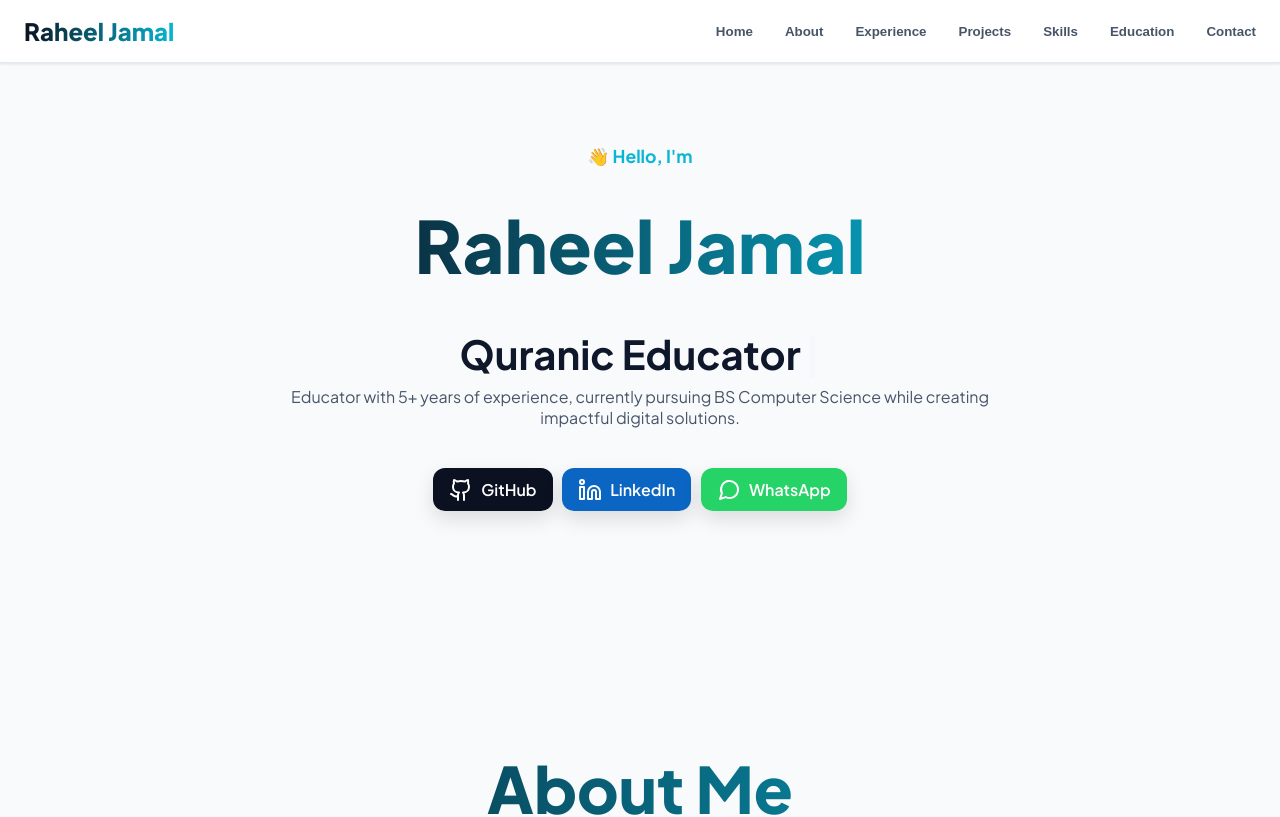
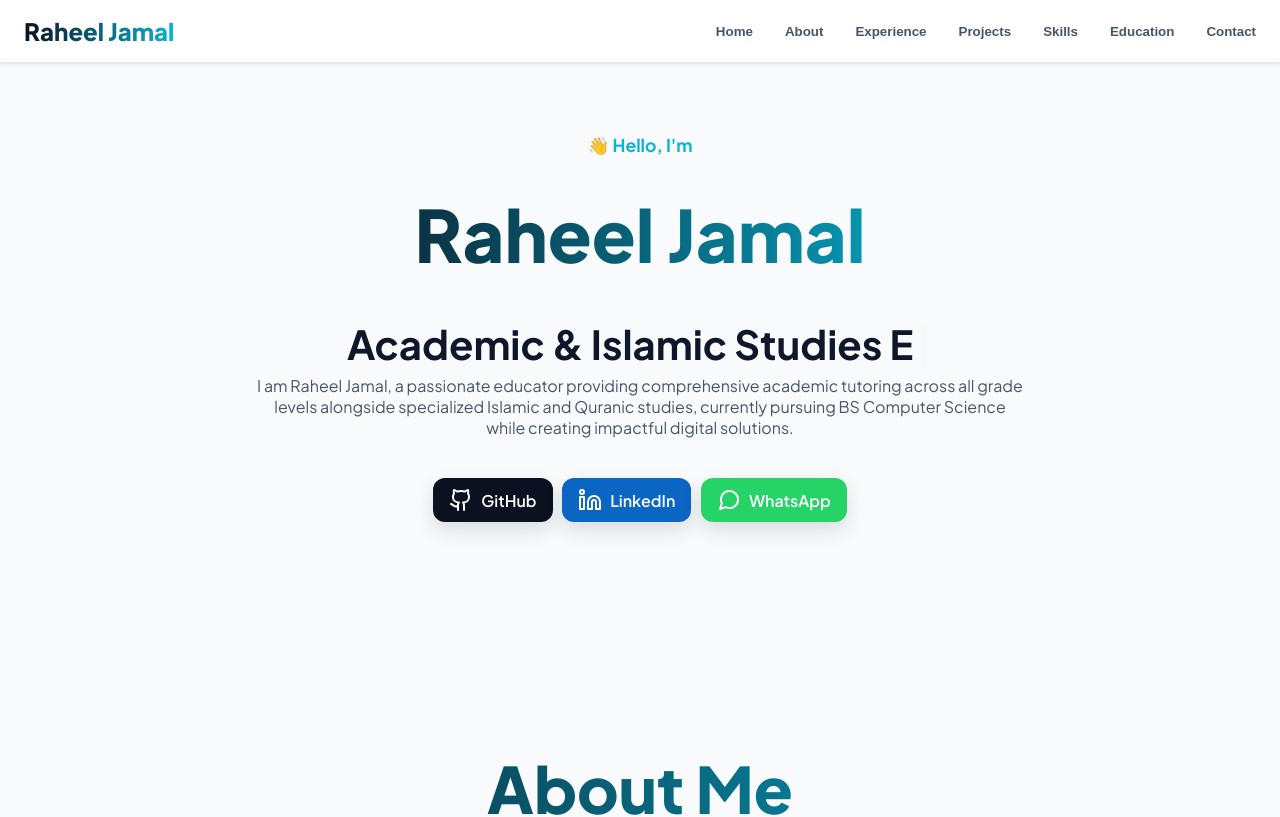
Before and after one commit to Raheelshah045/Portfolio, a React (Create React App) app: page / in a window 1280 px wide. Shown: the top 817 px of the page. Built offline with nearby package versions, Linux system fonts and the light colour scheme; the HTML template or start-up script is replaced by a standard one.

Commit message:
feat: add Ahmed Wood Art project and update educator content

```diff
--- a/src/data/info.js
+++ b/src/data/info.js
@@ -1,7 +1,7 @@
 export const INFO = {
   name: "Raheel Jamal",
-  roles: ["Web Developer", "Quranic Educator", "Graphic Designer", "SEO Specialist"],
-  bio: "Educator with 5+ years of experience, currently pursuing BS Computer Science while creating impactful digital solutions.",
+  roles: ["Web Developer", "Academic & Islamic Studies Educator", "Graphic Designer", "SEO Specialist"],
+  bio: "I am Raheel Jamal, a passionate educator providing comprehensive academic tutoring across all grade levels alongside specialized Islamic and Quranic studies, currently pursuing BS Computer Science while creating impactful digital solutions.",
   email: "syedraheelshah0318@gmail.com",
   phone: "+923110338480",
   links: {
@@ -127,11 +127,19 @@ export const PROJ = [
     tags: ["Premiere Pro", "After Effects", "Editing"],
     link: "https://youtu.be/MF8Vlu7qRvw?si=3sB3VQ_A0bZXsKxx",
     github: "https://github.com/Raheelshah045"
+  },
+  {
+    title: "Ahmed Wood Art",
+    desc: "A premium woodwork & bespoke furniture brand website for Karachi's leading carpentry studio — featuring custom kitchen cabinets, wardrobes, and interior design showcases with a luxurious Next.js UI.",
+    img: "/woodart-preview.png",
+    tags: ["Next.js", "Web Design", "Frontend"],
+    link: "https://ahmed-woodart.vercel.app/",
+    github: "https://github.com/Raheelshah045/wood_website"
   }
 ];
 
 export const SKILLS = [
-  { cat: "Teaching", icon: "BookOpen", items: ["Quran", "Tajweed", "Hifz", "Tutoring"] },
+  { cat: "Teaching", icon: "BookOpen", items: ["Academic Tutoring", "Quranic Studies", "Tajweed", "Hifz", "Curriculum Design"] },
   { cat: "Web Dev", icon: "Code", items: ["HTML5", "CSS3", "Design", "GitHub"] },
   { cat: "Design", icon: "Palette", items: ["Photoshop", "Illustrator", "InDesign"] },
   { cat: "Marketing", icon: "TrendingUp", items: ["SEO", "Content", "Social Media"] },
```
Also changed, not shown: public/woodart-preview.png (added).
